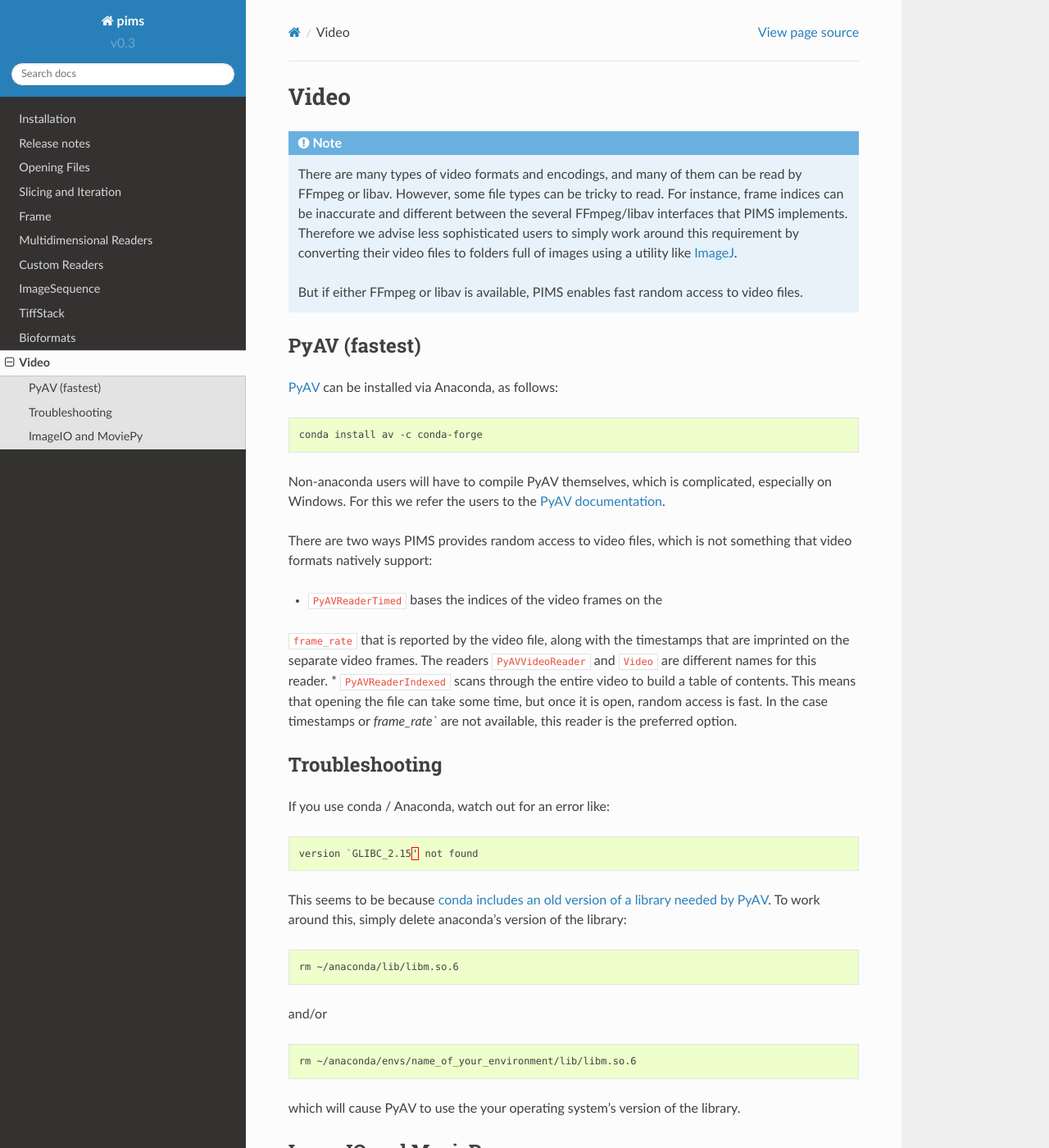
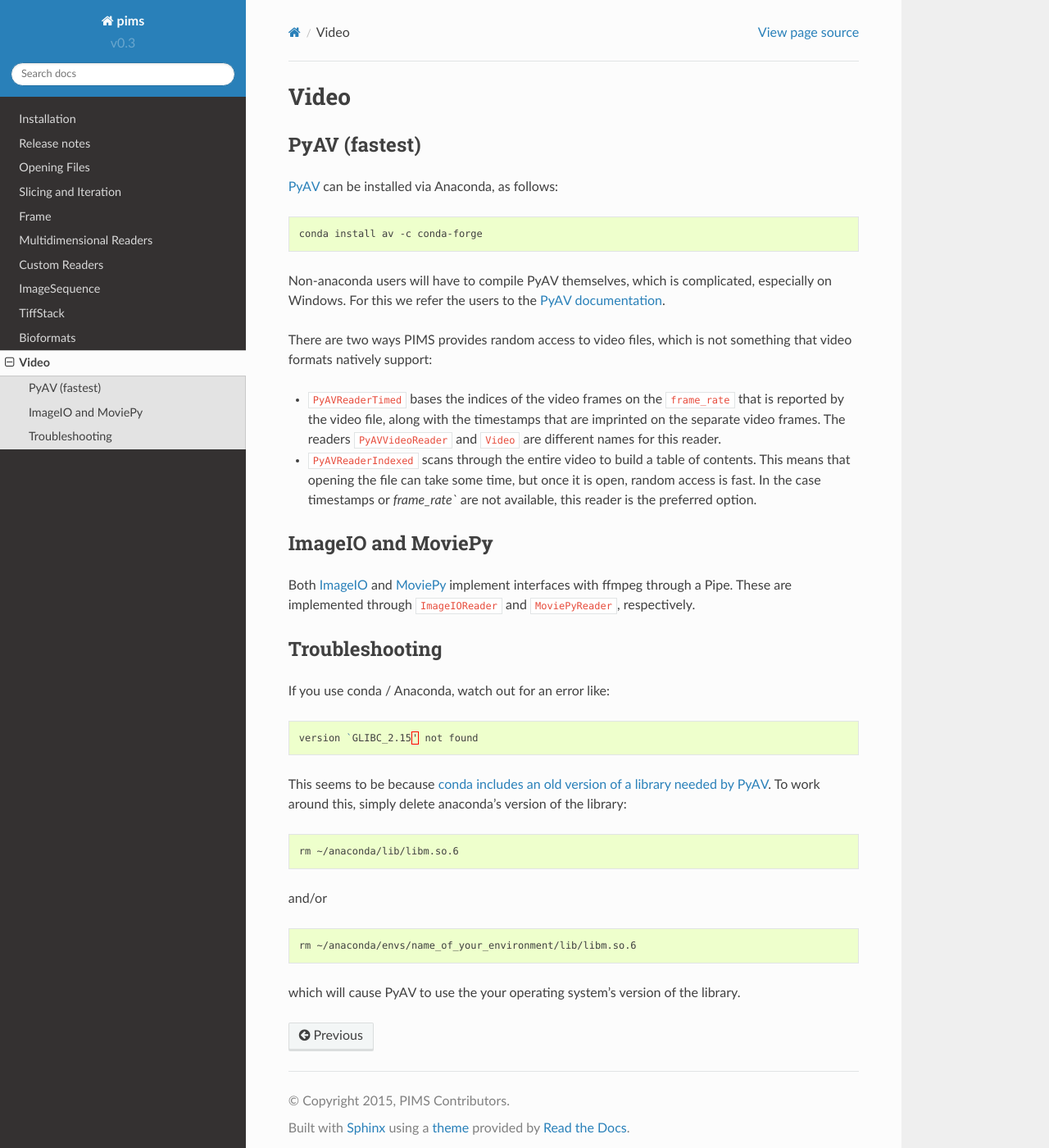
Before and after one commit to soft-matter/pims, a Sphinx documentation site: the page built from doc/source/video.rst, in a window 1280 px wide and 1400 px high. Shown: the whole window at 82% size. Built offline with Sphinx 7.4.7 and the Read the Docs theme 2.0.0, drawn with Linux system fonts in a browser that asks for light colours; some of the changed text lies outside the part shown.

Commit message:
DOC fixes

```diff
--- a/doc/source/video.rst
+++ b/doc/source/video.rst
@@ -1,18 +1,5 @@
 Video
 =====
-
-.. note::
-
-   There are many types of video formats and encodings, and many of them can
-   be read by FFmpeg or libav. However, some file types can be tricky to read.
-   For instance, frame indices can be inaccurate and different between
-   the several FFmpeg/libav interfaces that PIMS implements. Therefore we
-   advise less sophisticated users to simply work around this requirement by
-   converting their video files to folders full of images using a utility like
-   `ImageJ <http://rsb.info.nih.gov/ij/>`_.
-
-   But if either FFmpeg or libav is available, PIMS enables fast random access
-   to video files.
 
 PyAV (fastest)
 --------------
@@ -31,13 +18,20 @@ There are two ways PIMS provides random access to video files, which is not
 something that video formats natively support:
 
 * ``PyAVReaderTimed`` bases the indices of the video frames on the
-``frame_rate`` that is reported by the video file, along with the timestamps
-that are imprinted on the separate video frames. The readers ``PyAVVideoReader``
-and ``Video`` are different names for this reader.
+  ``frame_rate`` that is reported by the video file, along with the timestamps
+  that are imprinted on the separate video frames. The readers ``PyAVVideoReader``
+  and ``Video`` are different names for this reader.
 * ``PyAVReaderIndexed`` scans through the entire video to build a table
-of contents. This means that opening the file can take some time, but
-once it is open, random access is fast. In the case timestamps or `frame_rate``
-are not available, this reader is the preferred option.
+  of contents. This means that opening the file can take some time, but
+  once it is open, random access is fast. In the case timestamps or `frame_rate``
+  are not available, this reader is the preferred option.
+
+
+ImageIO and MoviePy
+-------------------
+Both `ImageIO <https://imageio.github.io>`_ and `MoviePy <http://zulko.github.io/moviepy>`_
+implement interfaces with ffmpeg through a Pipe. These are implemented through
+``ImageIOReader`` and ``MoviePyReader``, respectively.
 
 
 Troubleshooting
@@ -65,10 +59,3 @@ and/or
 
 which will cause PyAV to use the your operating system's version of the
 library.
-
-
-ImageIO and MoviePy
--------------------
-Both `ImageIO <https://imageio.github.io>`_ and `MoviePy <http://zulko.github.io/moviepy>`_
-implement interfaces with ffmpeg through a Pipe. These are implemented through
-``ImageIOReader`` and ``MoviePyReader``, respectively.
```
Also changed, not shown: doc/source/release_notes.rst (+13 -13 lines).
